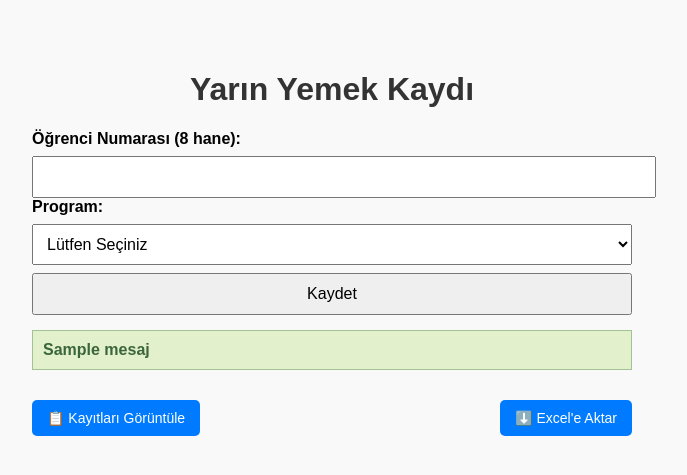
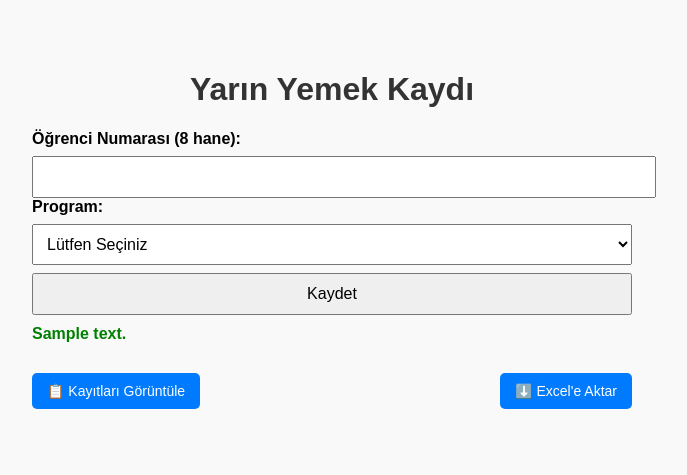
Before and after one commit to ydegerli123-ctrl/yemek-kayit, a Flask app: template templates/index.html in a window 1280 px wide. Shown: the top 475 px of the page, without its empty margins (308-995 px from the left). Run offline with Flask 3, Linux system fonts and the light colour scheme; the template is opened without the code that fills it: most values are stand-ins (such as "Sample title", 1, 10 or a date in 2020).

Commit message:
Update index.html

```diff
--- a/templates/index.html
+++ b/templates/index.html
@@ -86,9 +86,11 @@
         <button type="submit">Kaydet</button>
     </form>
 
-    {% if mesaj %}
-        <div class="message">{{ mesaj }}</div>
-    {% endif %}
+    {% if success_message %}
+    <div style="margin-top: 10px; color: green; font-weight: bold;">
+        {{ success_message }}
+    </div>
+{% endif %}
 
     <div class="nav-links">
         <a href="/kayitlar">📋 Kayıtları Görüntüle</a>
```
